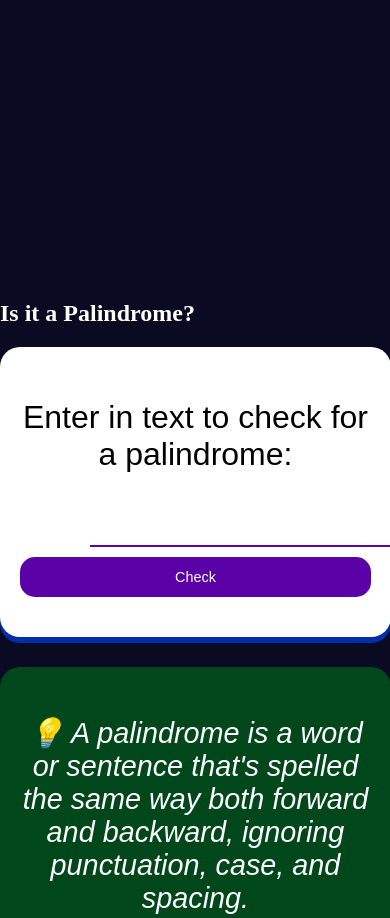
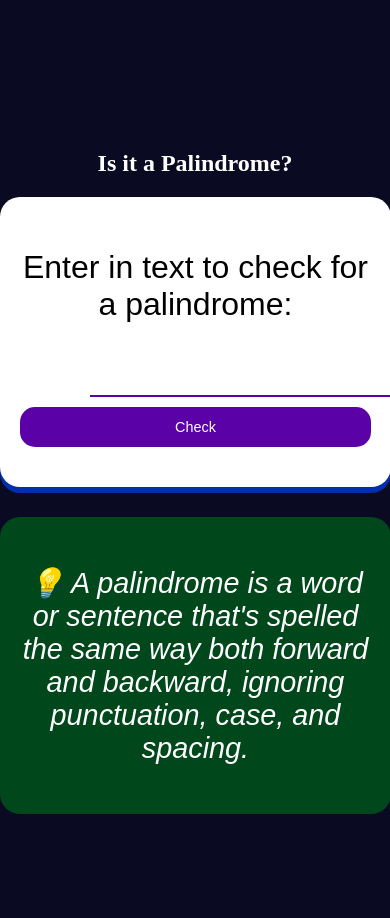
Before and after one commit to Mayoorthanan/Palindrome---Checker, a plain HTML site: page index.html in a window 390 px wide. Shown: the top 918 px of the page. After the commit the page ends 844 px from the top, so only its background shows below. Drawn offline with Linux system fonts and the light colour scheme.

Commit message:
Update styles.css

```diff
--- a/styles.css
+++ b/styles.css
@@ -84,29 +84,22 @@ body {
 }
 
 @media (max-width: 480px) {
-    .start { font-size: 1.5rem; }
+    .start { font-size: 1.5rem; margin-top: 150px; }
     #text-input { width: 100%; }
     #check-btn { width: 100%; margin-top: 10px; margin-left: 0; }
     .main, .describe { max-width: 100%; }
-    body {
-    display: flex;
-    justify-content: center;
-    align-items: flex-start;
-    height: 100vh;
-    margin: 0;
-    padding-top: 200px;
-  }
+
 }
 
 @media (min-width: 768px) {
     .start { font-size: 2.5rem; }
     #text-input { font-size: 1.2rem; }
     .main, .describe { max-width: 600px; }
-    .main,.describe,.start {position: relative;top:300px;}
+
 }
 
 @media (min-width: 1200px) {
     .start { font-size: 3rem; }
     .main, .describe { max-width: 700px; }
-    .main,.describe,.start {position: relative;top:90px;}
+    .main,.describe,.start {position: relative;top:70px;}
 }
```
